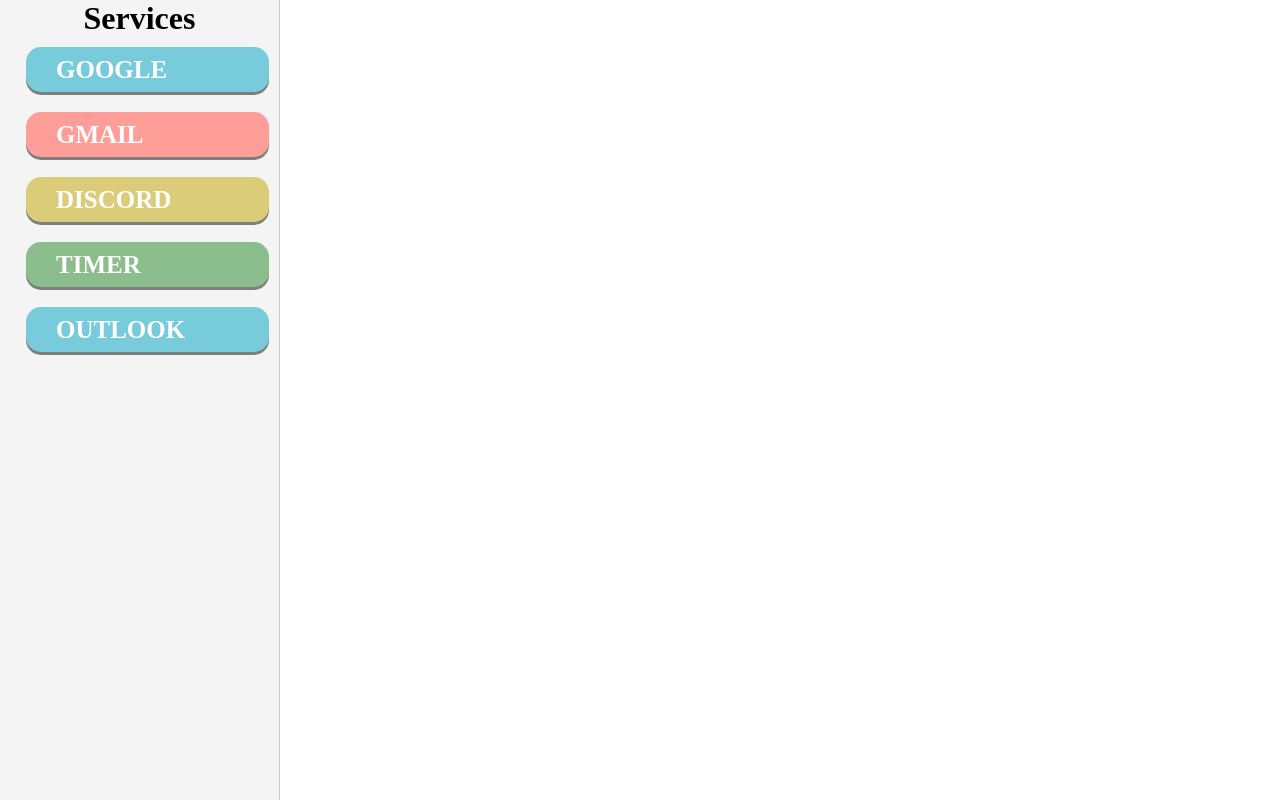
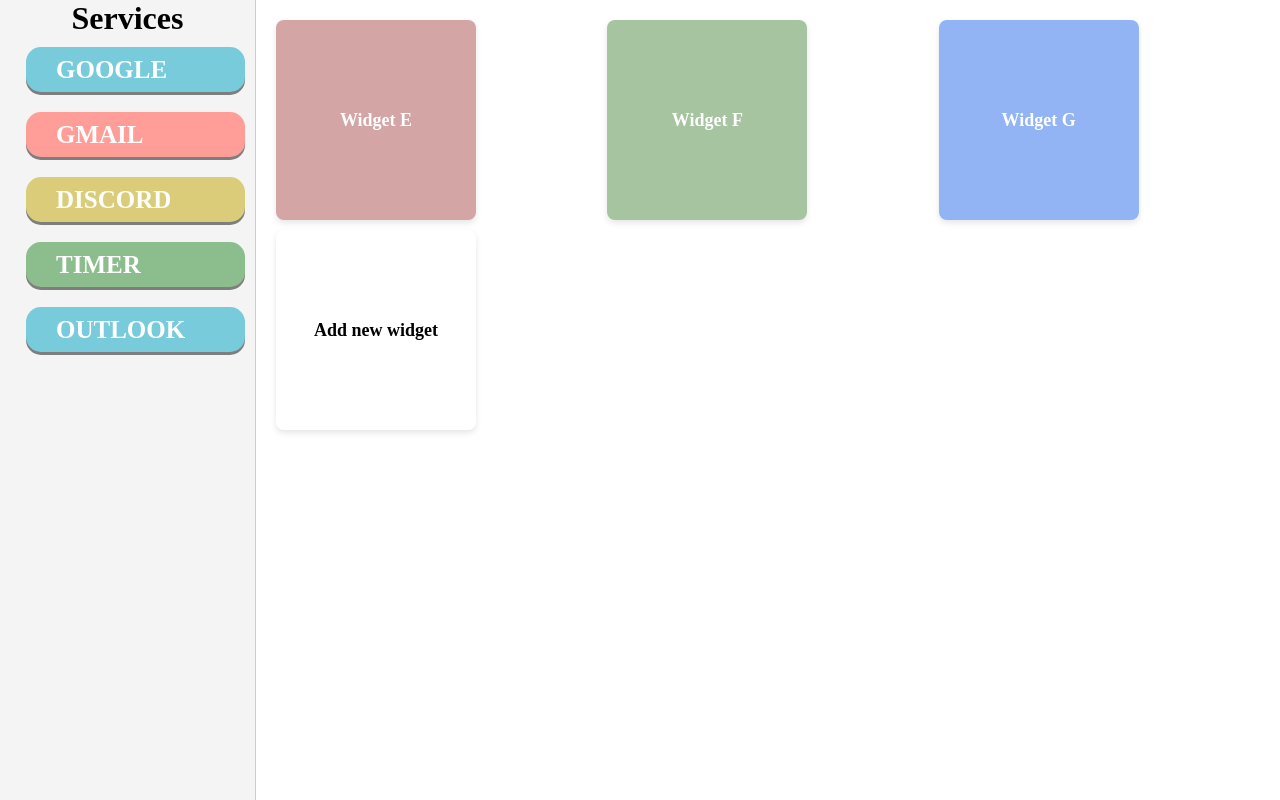
Before and after one commit to BhuvanArn/A.R.E.A, a Vue app in the folder client/: page / in a window 1280 px wide. Built offline with nearby package versions, Linux system fonts and the light colour scheme.

Commit message:
:heavy_plus_sign: Added widget dynamic list display

```diff
--- a/client/src/App.vue
+++ b/client/src/App.vue
@@ -1,22 +1,26 @@
 <template>
   <div id="app">
     <SectionList :sections="sectionNames" />
+    <WidgetList />
   </div>
 </template>
 
 <script>
 import SectionList from './components/SectionList.vue';
+import WidgetList from './components/WidgetList.vue';
 
 export default {
   name: "App",
   components: {
     SectionList,
+    WidgetList,
   },
   data() {
     return {
       sectionNames: [],
     };
   },
+
   mounted() {
     this.fetchSections();
   },
--- a/client/src/components/SectionList.vue
+++ b/client/src/components/SectionList.vue
@@ -32,7 +32,7 @@
     position: fixed;
     left: 0;
     top: 0;
-    width: 35vh;
+    width: 20vw;
     height: 100vh;
     overflow-y: auto;
     background-color: #f4f4f4;
--- /dev/null
+++ b/client/src/components/WidgetList.vue
@@ -0,0 +1,75 @@
+<template>
+    <div class="widget-list">
+        <div class="grid-container">
+            <div class="widget" v-for="(widget, index) in widgets" :key="index"
+                :style="{ backgroundColor: getColor(index) }">
+                {{ widget }}
+            </div>
+            <div class="widget add-widget" @click="addWidgetInList">
+                Add new widget
+            </div>
+        </div>
+    </div>
+</template>
+
+<script>
+export default {
+    name: "WidgetList",
+    methods: {
+        getColor(index) {
+            const colors = ["#D4A5A5", "#A7C4A0", "#92B4F4", "#E9C46A"];
+            return colors[index % colors.length];
+        },
+        addWidgetInList() {
+            this.widgets.push("Widget feur")
+        }
+    },
+    data() {
+        return {
+            widgets: ["Widget E", "Widget F", "Widget G"],
+        };
+    }
+};
+</script>
+
+<style scoped>
+.widget-list {
+    display: flex;
+    flex-direction: column;
+    position: fixed;
+    right: 0;
+    top: 0;
+    width: 80vw;
+    height: 100vh;
+    overflow-y: auto;
+}
+
+.grid-container {
+    display: grid;
+    gap: 10px;
+    grid-template-columns: 1fr 1fr 1fr;
+    justify-content: start;
+    padding: 20px;
+    overflow-y: auto;
+}
+
+.widget {
+    display: flex;
+    align-items: center;
+    justify-content: center;
+    font-size: 18px;
+    font-weight: bold;
+    width: 200px;
+    height: 200px;
+    color: #fff;
+    background-color: #007BFF;
+    border-radius: 8px;
+    box-shadow: 0px 3px 6px rgba(0, 0, 0, 0.1);
+    padding: 20px;
+}
+
+.add-widget {
+    color: black;
+    background-color: white;
+}
+</style>
```
